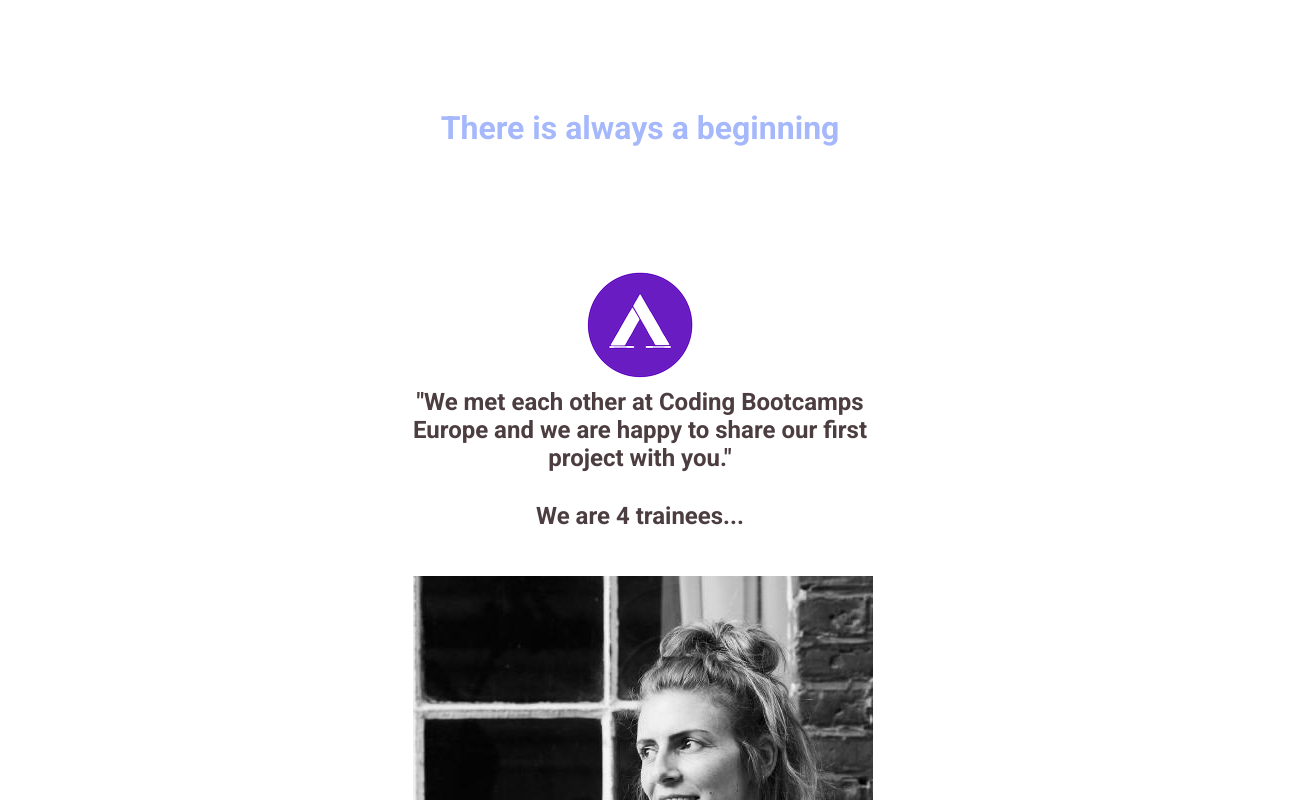
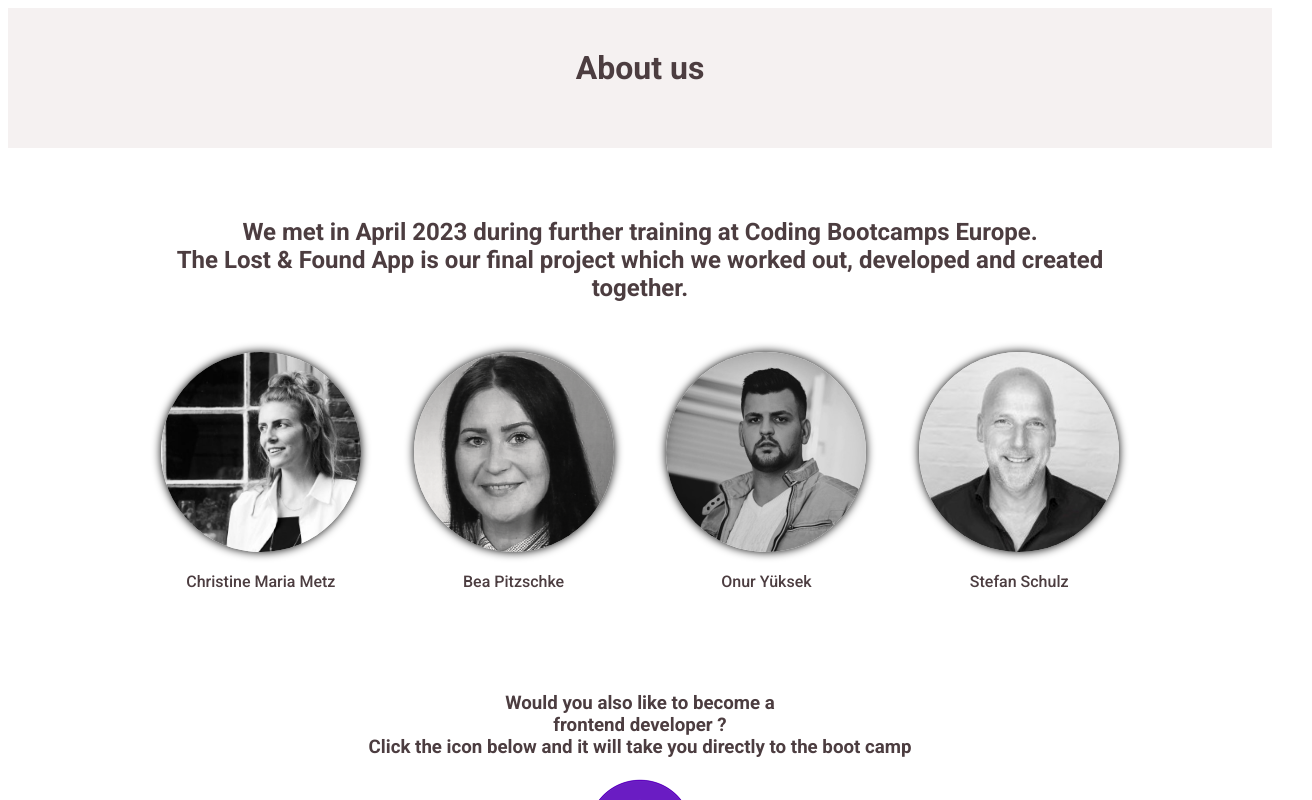
Before and after one commit to coding-bootcamps-eu/2023-04-final-project-lost-and-found, a Vue app: page /about in a window 1280 px wide. Shown: the top 800 px of the page, 1312 px wide, since content can reach past the window. Built offline with nearby package versions, Linux system fonts and the light colour scheme.

Commit message:
revised styling & changed png file

```diff
--- a/src/views/AboutPage.vue
+++ b/src/views/AboutPage.vue
@@ -1,43 +1,52 @@
 <template>
+  <header>
+    <h1>About us</h1>
+  </header>
   <main>
     <div class="about">
-      <h1>There is always a beginning</h1>
-      <a
-        class="codingLogo"
-        target="_blank"
-        href="https://www.coding-bootcamps.eu/"
-      >
-        <img
-          src="../../src/assets/iconCBE.png"
-          alt="Coding Bootcamps Europe Icon"
-      /></a>
       <h2>
-        "We met each other at Coding Bootcamps Europe and we are happy to share
-        our first project with you."
+        We met in April 2023 during further training at Coding Bootcamps Europe.
+        <br />The Lost & Found App is our final project which we worked out,
+        developed and created together.
       </h2>
-
-      <h2>We are 4 trainees...</h2>
       <ul>
         <li>
           <img src="../../src/assets/tine.png " alt="Profile Picture Tine" />
-          Tine
+          <p>Christine Maria Metz</p>
         </li>
 
         <li>
           <img src="../../src/assets/bea.png" alt="Profile Picture" />
-          Bea
+          <p>Bea Pitzschke</p>
         </li>
         <li>
           <img src="../../src/assets/onur.png" alt="Profile Picture" />
-          Onur
+          <p>Onur Yüksek</p>
         </li>
         <li>
           <img src="../../src/assets/stefan.png" alt="Profile Picture" />
-          Stefan
+          <p>Stefan Schulz</p>
         </li>
       </ul>
     </div>
   </main>
+
+  <aside>
+    <h3>
+      Would you also like to become a<br />
+      <strong>frontend developer</strong> ? <br />
+      Click the icon below and it will take you directly to the boot camp
+    </h3>
+    <a
+      class="codingLogo"
+      target="_blank"
+      href="https://www.coding-bootcamps.eu/"
+    >
+      <img
+        src="../../src/assets/iconCBE.png"
+        alt="Coding Bootcamps Europe Icon"
+    /></a>
+  </aside>
   <footer>
     <nav>
       <router-link to="/">Home</router-link>
@@ -46,6 +55,13 @@
 </template>
 
 <style scoped>
+header {
+  width: auto;
+  height: 100px;
+  background-color: #f5f1f1;
+  padding: 20px;
+}
+
 main {
   padding: 50px;
   max-width: 80%;
@@ -53,21 +69,29 @@ main {
 }
 
 footer {
-  width: 100%;
+  width: auto;
   height: 100px;
   background-color: #f5f1f1;
   padding: 20px;
 }
 
-h1 {
-  color: #a6b8fc;
-  padding-top: 30px;
-  padding-bottom: 100px;
+h2 {
+  padding-bottom: 30px;
 }
 
-h2 {
-  max-width: 500px;
-  margin: auto;
-  padding-bottom: 30px;
+ul {
+  display: flex;
+  flex-wrap: wrap;
+  justify-content: space-around;
+  list-style: none;
+  padding: 0;
+}
+
+ul li img {
+  width: 200px;
+  height: 200px;
+  border-radius: 50%;
+  object-fit: cover;
+  box-shadow: 0px 0px 10px 0px #000000;
 }
 </style>
```
Also changed, not shown: src/assets/bea.png.
